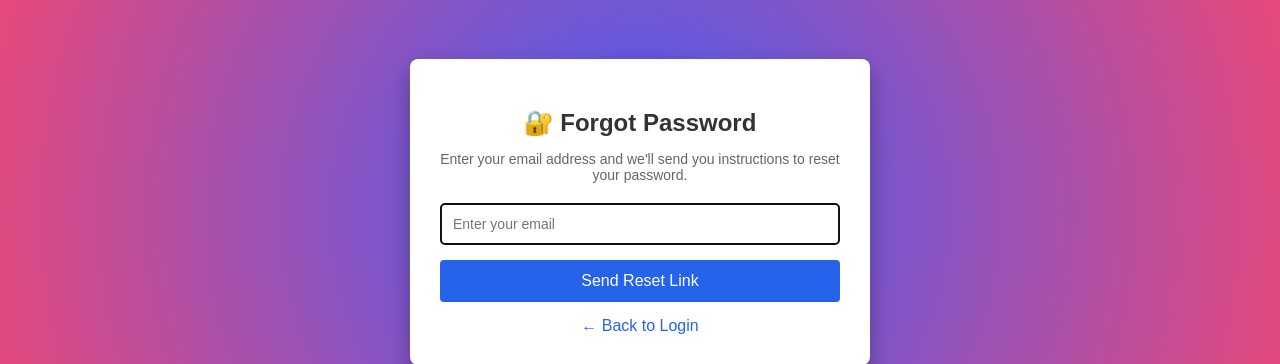
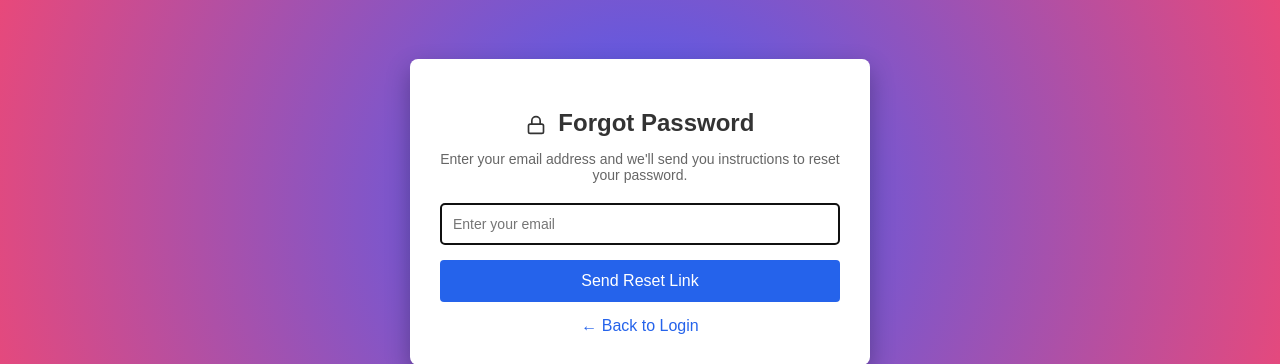
Before and after one commit to blackabdoul/mini-social-app, a PHP site: page /myApp/forgot_passwd.php in a window 1280 px wide. Shown: the part 188-552 px from the top of the page. Run offline with PHP 8.4, Linux system fonts and the light colour scheme; some libraries are stand-ins or nearby versions.

Commit message:
svgs added

```diff
--- a/forgot_passwd.php
+++ b/forgot_passwd.php
@@ -49,7 +49,7 @@ if ($_SERVER["REQUEST_METHOD"] === "POST") {
             <html>
             <body style='font-family: Arial, sans-serif;'>
                 <div style='max-width: 600px; margin: 0 auto; padding: 20px;'>
-                    <h2 style='color: #667eea;'>Password Reset Request 🔐</h2>
+                    <h2 style='color: #667eea;'>Password Reset Request</h2>
                     <p>You requested to reset your password. Click the button below to create a new password:</p>
                     <div style='text-align: center; margin: 30px 0;'>
                         <a href='$resetLink' style='background: #667eea; color: white; padding: 15px 30px; text-decoration: none; border-radius: 5px; display: inline-block;'>Reset Password</a>
@@ -161,7 +161,7 @@ if ($_SERVER["REQUEST_METHOD"] === "POST") {
 </head>
 <body>
     <div class="box">
-        <h2>🔐 Forgot Password</h2>
+        <h2><svg xmlns="http://www.w3.org/2000/svg" width="20" height="20" viewBox="0 0 24 24" fill="none" stroke="currentColor" stroke-width="2" stroke-linecap="round" stroke-linejoin="round" style="vertical-align:middle;margin-right:6px"><rect width="18" height="11" x="3" y="11" rx="2" ry="2"/><path d="M7 11V7a5 5 0 0 1 10 0v4"/></svg> Forgot Password</h2>
         <p>Enter your email address and we'll send you instructions to reset your password.</p>
 
         <?php if ($error): ?>
```
